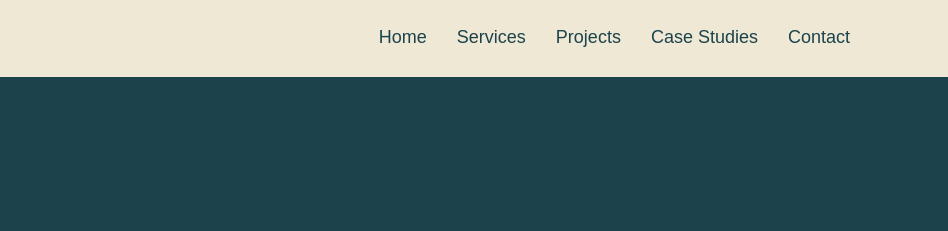
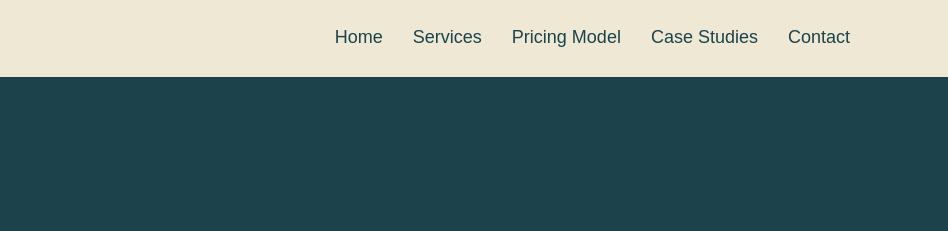
Before and after one commit to mahmudexpert/wiliam, a plain HTML site: page index.html in a window 1280 px wide. Shown: the top 231 px of the page, 332-1280 px from the left. Drawn offline with nearby package versions, Linux system fonts and the light colour scheme; a web font is replaced by a local one.

Commit message:
Add files via upload

```diff
--- a/index.html
+++ b/index.html
@@ -27,7 +27,7 @@
                 <span class="menu">
                     <li><a href="#home">Home</a></li>
                     <li><a href="#services">Services</a></li>
-                    <li><a href="#projects">Projects</a></li>
+                    <li><a href="#Pricing-Model">Pricing Model</a></li>
                     <li><a href="#Case-Studies">Case Studies</a></li>
                     <li><a href="#contact">Contact</a></li>
                     <label for="check" class="close-menu"><i class="fas fa-times"></i></label>
@@ -179,7 +179,7 @@
       </div>
     </section>
 
-    <section class="projects py-md-5" id="projects">
+    <section class="projects py-md-5" id="Pricing-Model">
       <div class="container">
         <div class="Empowering_title pb-5">
           <!-- project title -->
```
